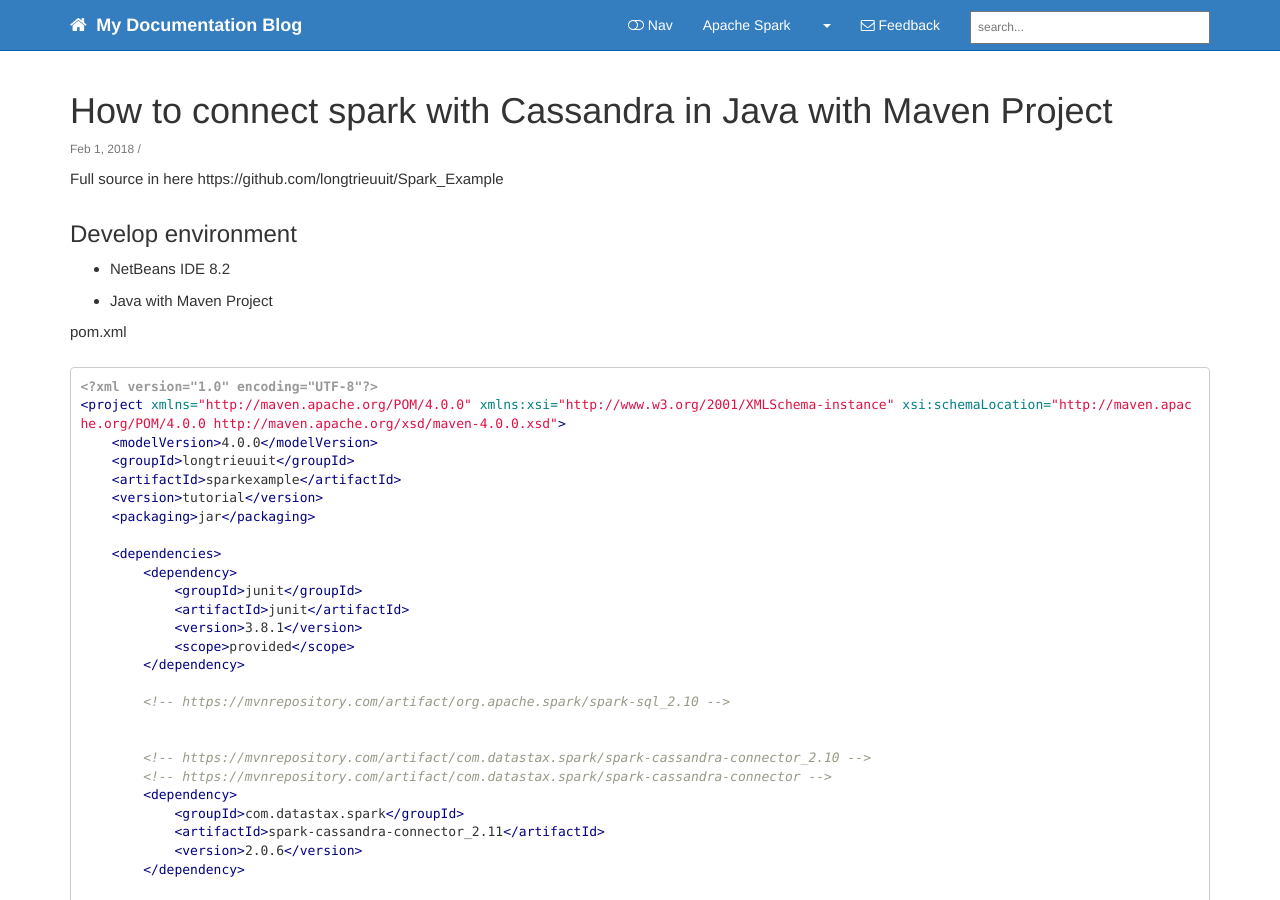
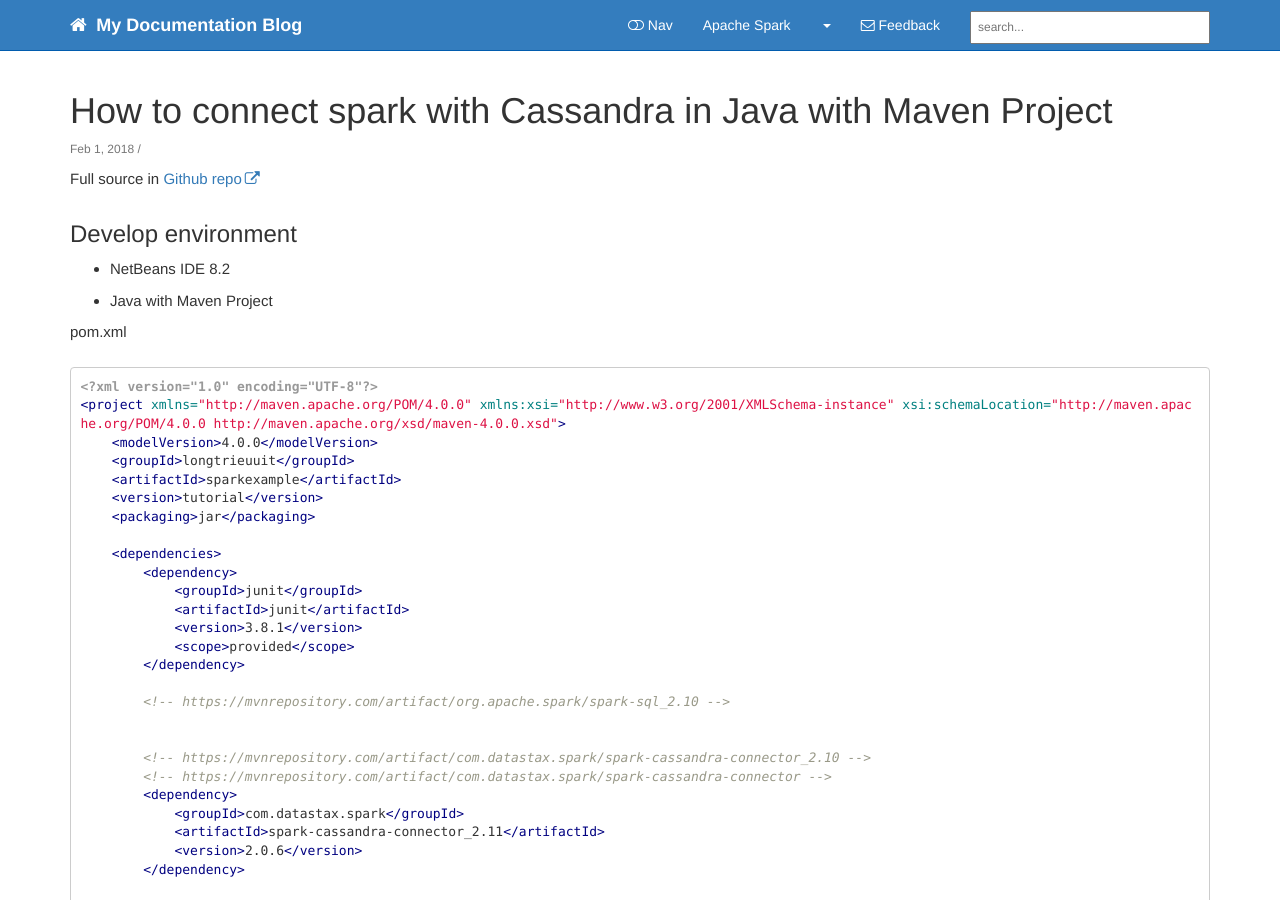
Before and after one commit to longtrieuuit/longtrieuuit.github.io, a Jekyll site: the page built from _posts/2018-02-01-How_to_connect_spark_with_Cassandra.md, in a window 1280 px wide and 900 px high. Built offline with Jekyll 4.4.1, drawn with Linux system fonts in a browser that asks for light colours; nearby versions of some CDN libraries; comment, search, counter and statistics services are not loaded.

Commit message:
Update 2018-02-01-How_to_connect_spark_with_Cassandra.md

```diff
--- a/_posts/2018-02-01-How_to_connect_spark_with_Cassandra.md
+++ b/_posts/2018-02-01-How_to_connect_spark_with_Cassandra.md
@@ -4,7 +4,7 @@ categories: python
 permalink: How_to_connect_spark_with_Cassandra.html
 tags: [opencv]
 ---
-Full source in here https://github.com/longtrieuuit/Spark_Example
+Full source in [Github repo](https://github.com/longtrieuuit/Spark_Example)
 ## Develop environment
 - NetBeans IDE 8.2
 - Java with Maven Project
```
